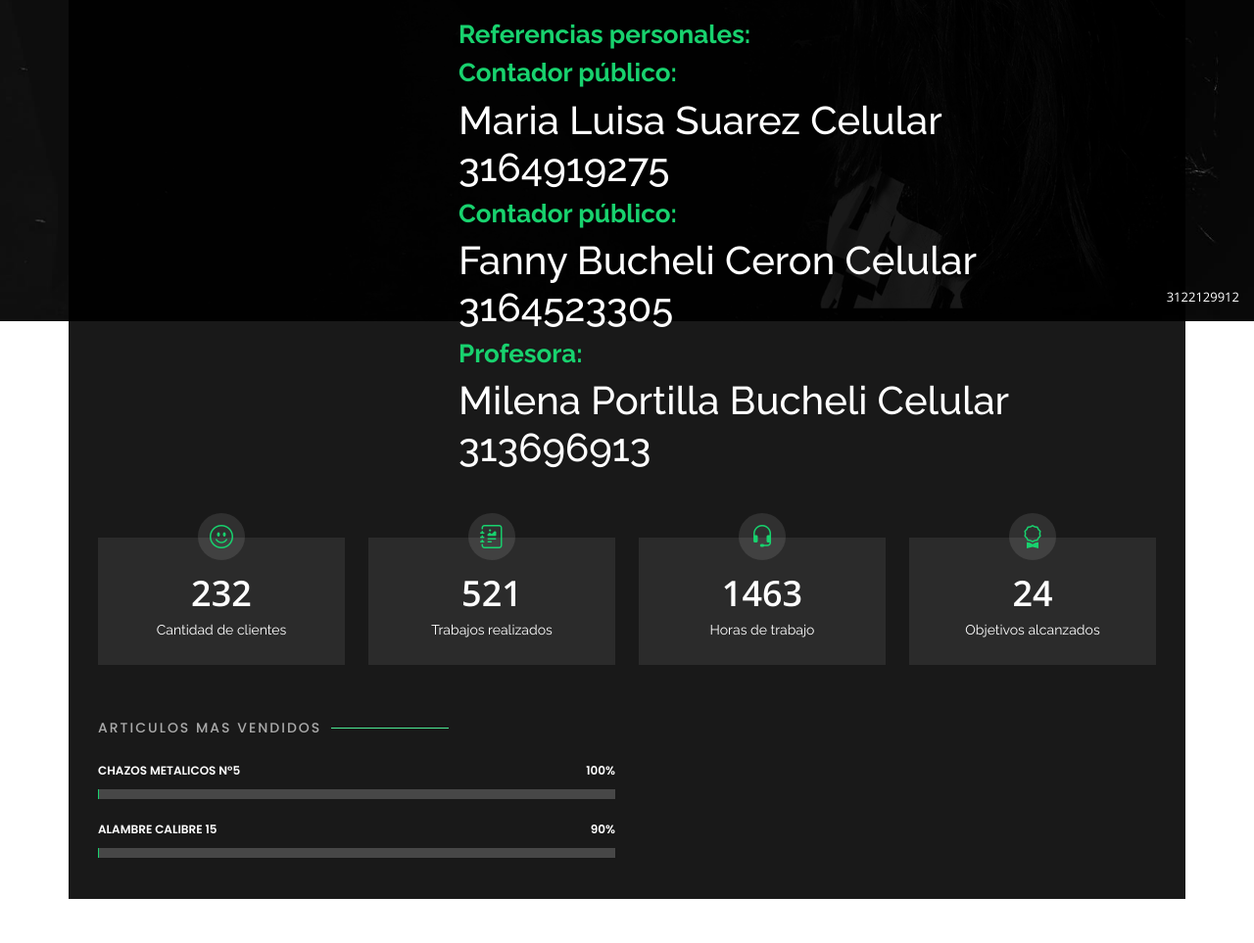
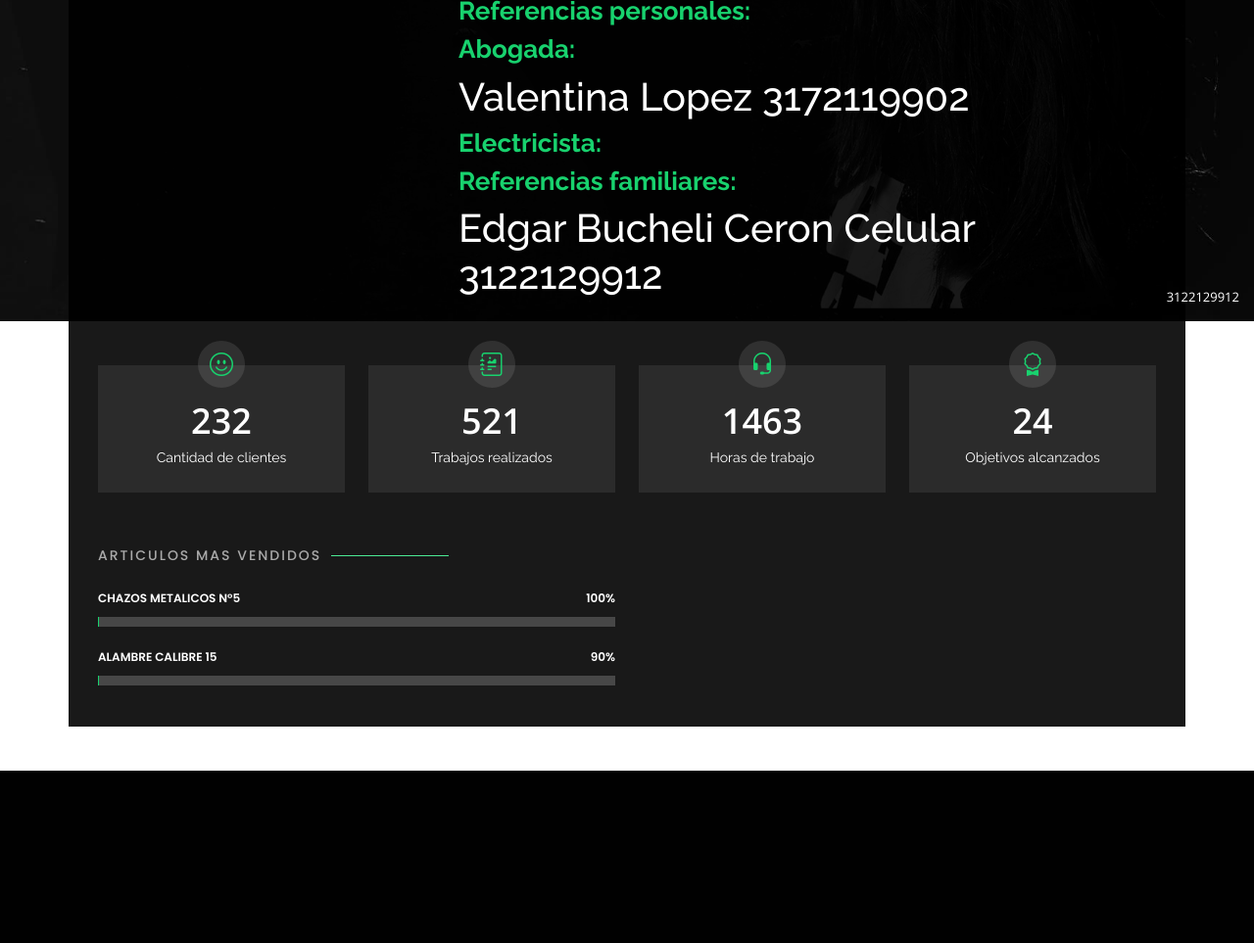
Before and after one commit to sayed-1625/presentation, a Django app: page / in a window 1280 px wide, after a click on "Acerca de mi". Shown: the part 472-1435 px from the top of the page at 98% size. After the commit the page ends 1259 px from the top, so only its background shows below. Run offline with Django 3.2, Linux system fonts and the light colour scheme; some libraries are stand-ins or nearby versions.

Commit message:
First commit 67

```diff
--- a/templates/home/index.html
+++ b/templates/home/index.html
@@ -74,7 +74,7 @@
 
       <div class="section-title">
         <h2>Perfil profesional</h2>
-        <p>Estudio realizados</p>
+        <p>Ingeniero de sistemas</p>
       </div>
 
       <div class="row">
@@ -89,19 +89,10 @@
           <div class="row">
             <div class="col-lg-6">
               <ul>
-                <li><i class="bi bi-chevron-right"></i> <strong>Empresa:</strong> <span>Eléctricos Boyacá</span></li>
-                <li><i class="bi bi-chevron-right"></i> <strong>Empresa:</strong> <span>Consorcio Putumayo</span></li>
-                <li><i class="bi bi-chevron-right"></i> <strong>Empresa:</strong> <span>Consorcio MK</span></li>
-                <li><i class="bi bi-chevron-right"></i> <strong>Empresa:</strong> <span>Montajes Morelco S.A</span></li>
-              </ul>
-            </div>
-            <div class="col-lg-6">
-              <ul>
-                <li><i class="bi bi-chevron-right"></i> <strong>Empresa:</strong> <span>Pollos al dia SAS</span></li>
-                <li><i class="bi bi-chevron-right"></i> <strong>Empresa:</strong> <span>Servipetrol</span></li>
-                <li><i class="bi bi-chevron-right"></i> <strong>Empresa:</strong> <span>Electricista independiente
-                    (Actualidad)</span></li>
-                <li><i class="bi bi-chevron-right"></i> <strong>Empresa:</strong> <span></span></li>
+                <li><i class="bi bi-chevron-right"></i> <strong>Empresa:</strong> <span>Eclipse</span></li>
+                <li><i class="bi bi-chevron-right"></i> <strong>Empresa:</strong> <span>Uzlets</span></li>
+                <li><i class="bi bi-chevron-right"></i> <strong>Empresa:</strong> <span>Ifactory</span></li>
+                <li><i class="bi bi-chevron-right"></i> <strong>Empresa:</strong> <span>Wilmer Muñoz</span></li>
               </ul>
             </div>
           </div>
@@ -111,27 +102,23 @@
           </div>
 
           <div>
-            <h3>Contador público:</h3>
+            <h3>Abogada:</h3>
           </div>
 
           <div>
-            <h1>Maria Luisa Suarez Celular 3164919275<h1>
+            <h1>Valentina Lopez 3172119902<h1>
           </div>
 
           <div>
-            <h3>Contador público:</h3>
+            <h3>Electricista:</h3>
           </div>
 
           <div>
-            <h1>Fanny Bucheli Ceron Celular 3164523305</h1>
+            <h3>Referencias familiares:</h1>
           </div>
 
           <div>
-            <h3>Profesora:</h3>
-          </div>
-
-          <div>
-            <h1>Milena Portilla Bucheli Celular 313696913</h1>
+            <h1>Edgar Bucheli Ceron Celular 3122129912</h1>
           </div>
 
         </div>
```
